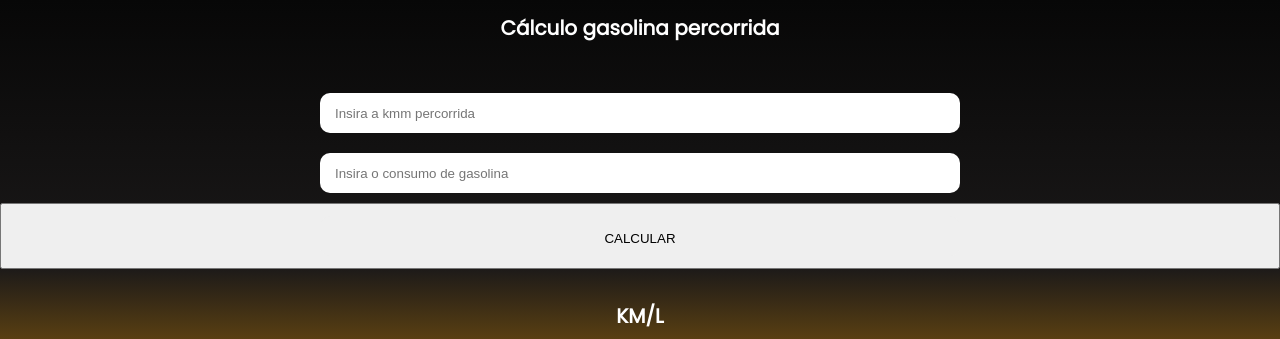
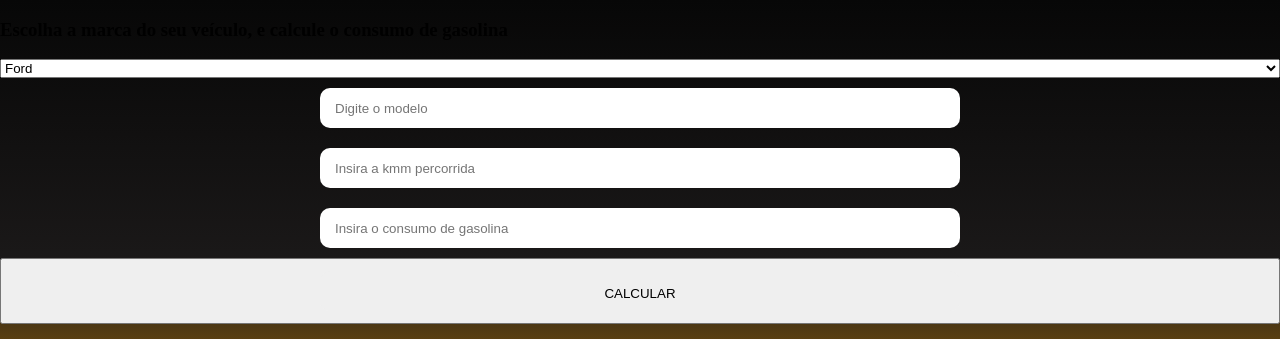
Before and after one commit to gabzcode777/GasolinaUtilizada, a website: page www/index.html in a window 1280 px wide. Shown: the top 339 px of the page. Drawn offline with Linux system fonts and the light colour scheme.

Commit message:
Update index.html

```diff
--- a/www/index.html
+++ b/www/index.html
@@ -15,7 +15,20 @@
 <body onload="olamundo()">
     <div class="fundo">
     <form class="container">
-        <h1>Cálculo gasolina percorrida</h1>
+
+ <h3 class="carro">Escolha a marca do seu veículo, e calcule o consumo de gasolina</h3>
+
+    <select class="marca" id="marca">
+    <option>Ford</option>
+    <option>Fiat</option>
+    <option>Chevrolet</option>
+    <option>Hyundai</option>
+    <option>VW</option>
+    <option>Renault></option>
+    <option>Outras Marcas</option>
+    </select>
+
+    <input type="text" placeholder="Digite o modelo" id="modelo">
 	<input type="number" placeholder="Insira a kmm percorrida" id="km">
     <input type="number" placeholder="Insira o consumo de gasolina" id="gas">
     <button>
@@ -23,8 +36,11 @@
     </button>
     <br>
     <div class= "linha">
+
     <span id="consumo"></span>
-    <h1>KM/L</h1>
+           <span>
+    <h3 style="font-family= Arial">KM/L</h3>
+           </span>
     </div>
     </form>
 </div>
```
